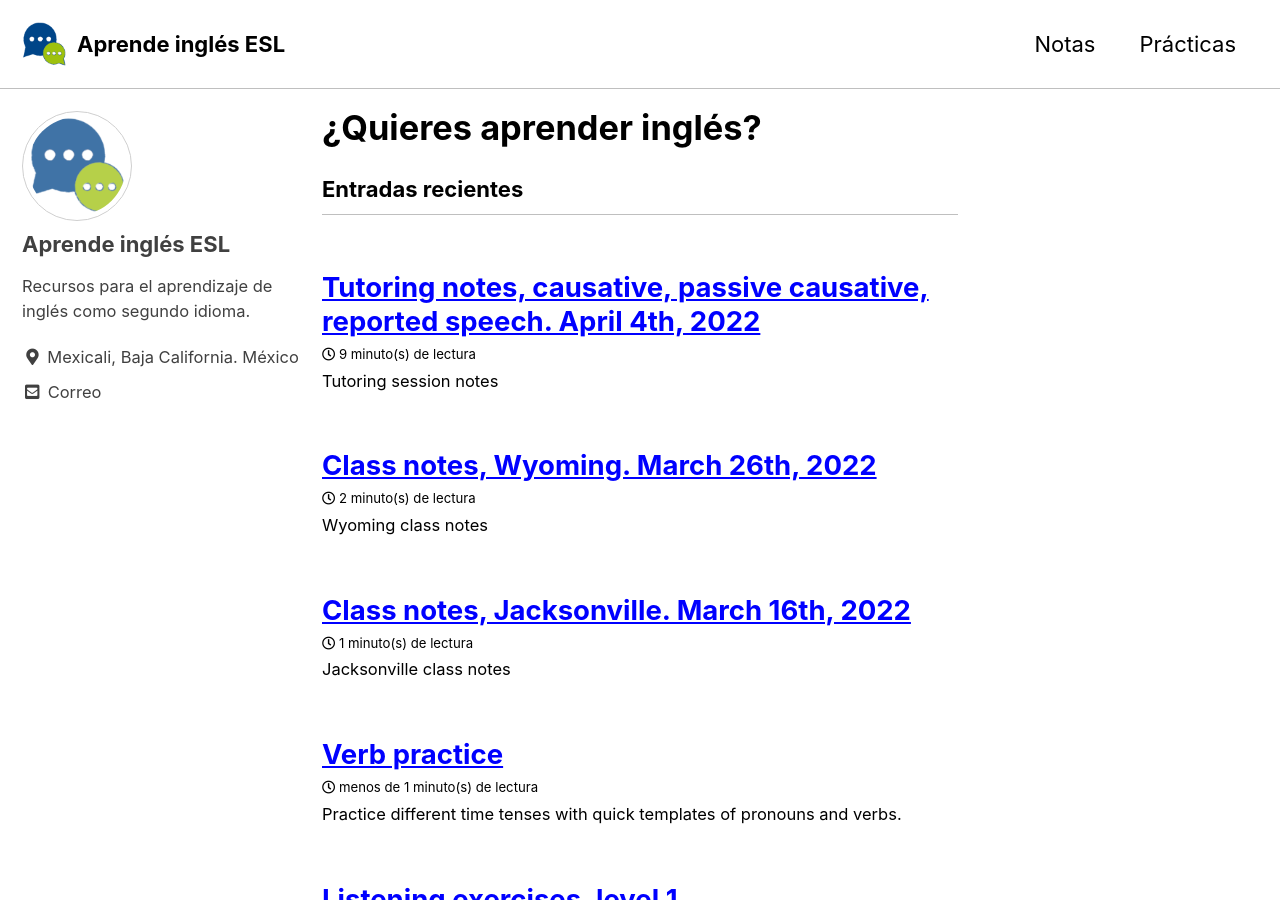
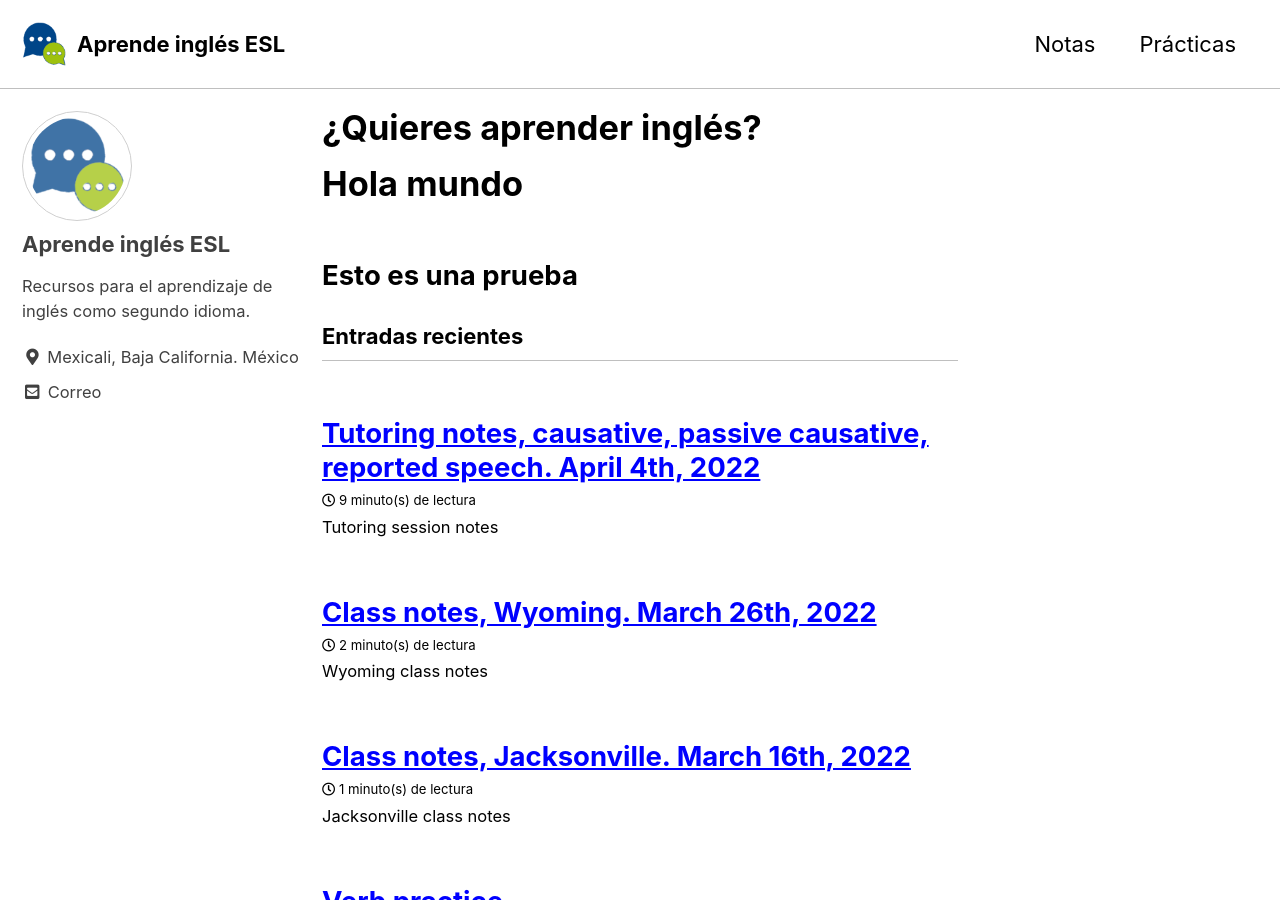
Before and after one commit to camachevaz/ESL, a Jekyll site: the page built from index.md, in a window 1280 px wide and 900 px high. Built offline with Jekyll 4.4.1, drawn with Linux system fonts in a browser that asks for light colours; cached includes are drawn as plain includes.

Commit message:
Update index.md

```diff
--- a/index.md
+++ b/index.md
@@ -3,3 +3,7 @@
 author_profile: true
 title: ¿Quieres aprender inglés?
 ---
+
+# Hola mundo
+
+## Esto es una prueba
```
